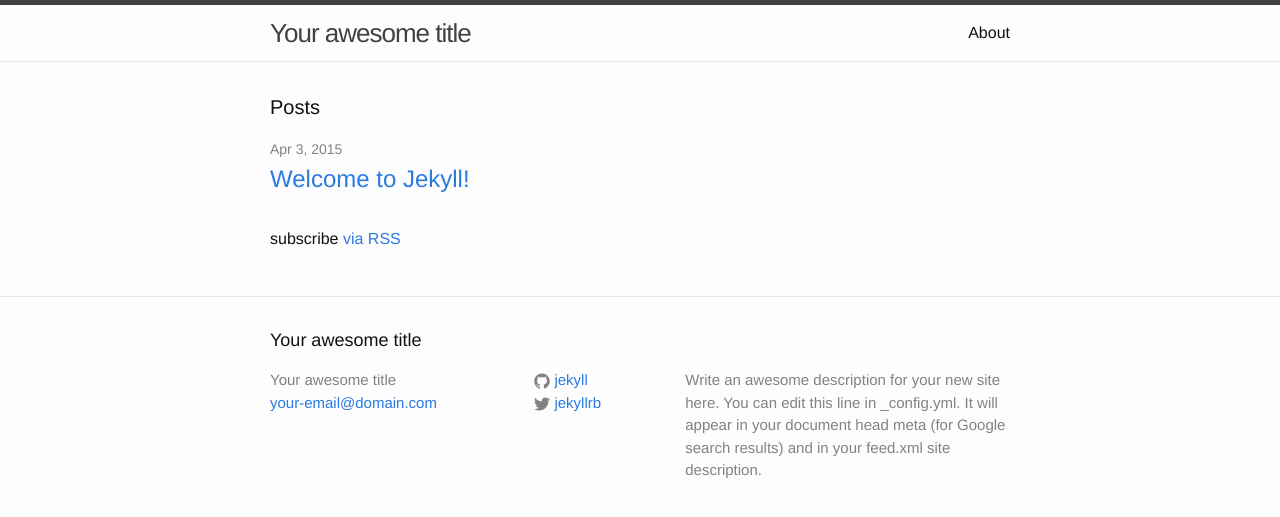
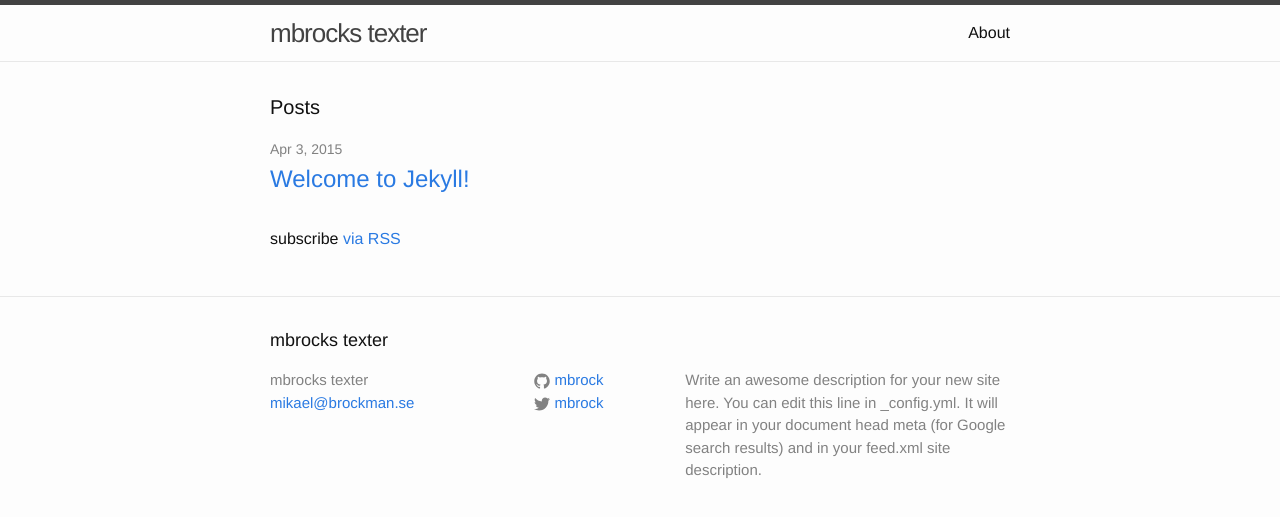
Before and after one commit to mbrock/sv, a Jekyll site: the page built from index.html, in a window 1280 px wide. Shown: the top 517 px of the page. Built offline with Jekyll 4.4.1, drawn with Linux system fonts in a browser that asks for light colours.

Commit message:
fix config

```diff
--- a/_config.yml
+++ b/_config.yml
@@ -1,14 +1,14 @@
 # Site settings
-title: Your awesome title
-email: your-email@domain.com
+title: mbrocks texter
+email: mikael@brockman.se
 description: > # this means to ignore newlines until "baseurl:"
   Write an awesome description for your new site here. You can edit this
   line in _config.yml. It will appear in your document head meta (for
   Google search results) and in your feed.xml site description.
-baseurl: "" # the subpath of your site, e.g. /blog/
-url: "http://yourdomain.com" # the base hostname & protocol for your site
-twitter_username: jekyllrb
-github_username:  jekyll
+baseurl: "/sv/" # the subpath of your site, e.g. /blog/
+url: "http://mbrock.xn--038h.ws" # the base hostname & protocol for your site
+twitter_username: mbrock
+github_username: mbrock
 
 # Build settings
 markdown: kramdown
```
